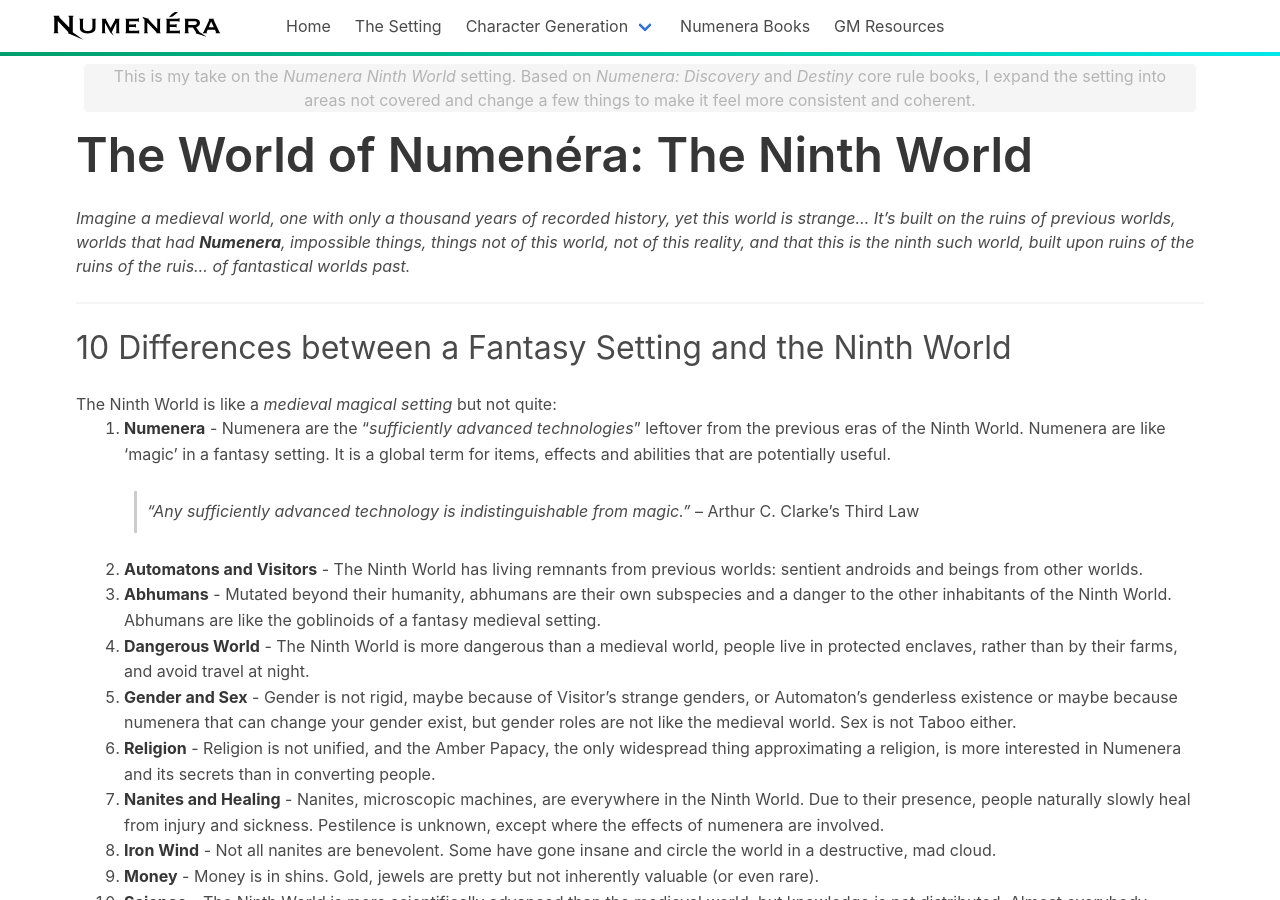
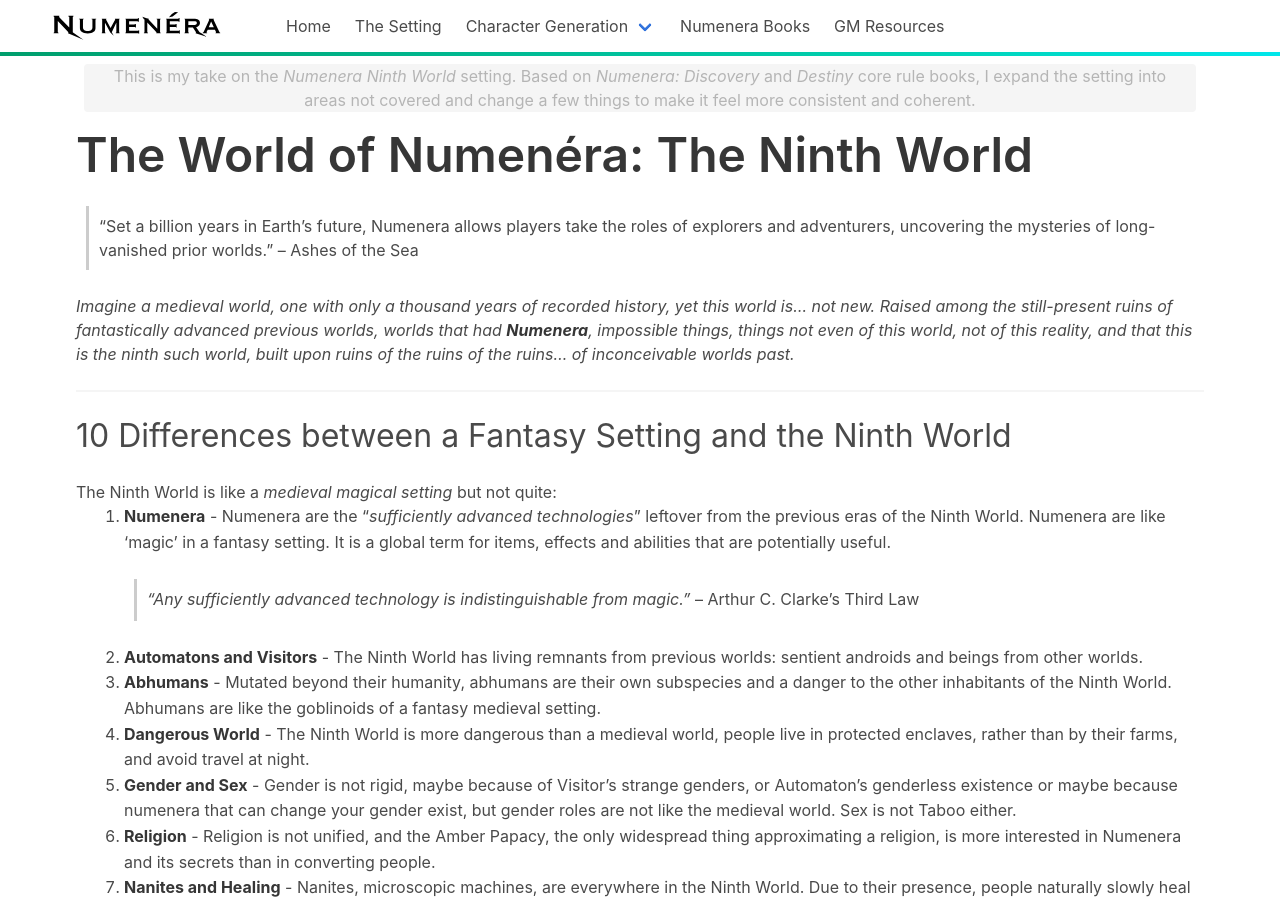
Before and after one commit to rebelwarrior/numenera, a Jekyll site: the page built from setting/ninth-world.md, in a window 1280 px wide and 900 px high. Built offline with Jekyll 4.4.1, drawn with Linux system fonts in a browser that asks for light colours; nearby versions of some CDN libraries.

Commit message:
minor changes

```diff
--- a/setting/ninth-world.md
+++ b/setting/ninth-world.md
@@ -9,7 +9,9 @@
 # The World of Numenéra: The Ninth World
 {:.title.is-1.mt-2}
 
-Imagine a medieval world, one with only a thousand years of recorded history, yet this world is strange... It's built on the ruins of previous worlds, worlds that had **Numenera**, impossible things, things not of this world, not of this reality, and that this is the ninth such world, built upon ruins of the ruins of the ruis... of fantastical worlds past.
+> "Set a billion years in Earth’s future, Numenera allows players take the roles of explorers and adventurers, uncovering the mysteries of long-vanished prior worlds." – Ashes of the Sea
+
+Imagine a medieval world, one with only a thousand years of recorded history, yet this world is... not new. Raised among the still-present ruins of fantastically advanced previous worlds, worlds that had **Numenera**, impossible things, things not even of this world, not of this reality, and that this is _the ninth such world_, built upon ruins of the ruins of the ruins... of inconceivable worlds past.
 {:.is-italic}
 
 ---
```
Also changed, not shown: resources/books.md (+1 -1 lines).
